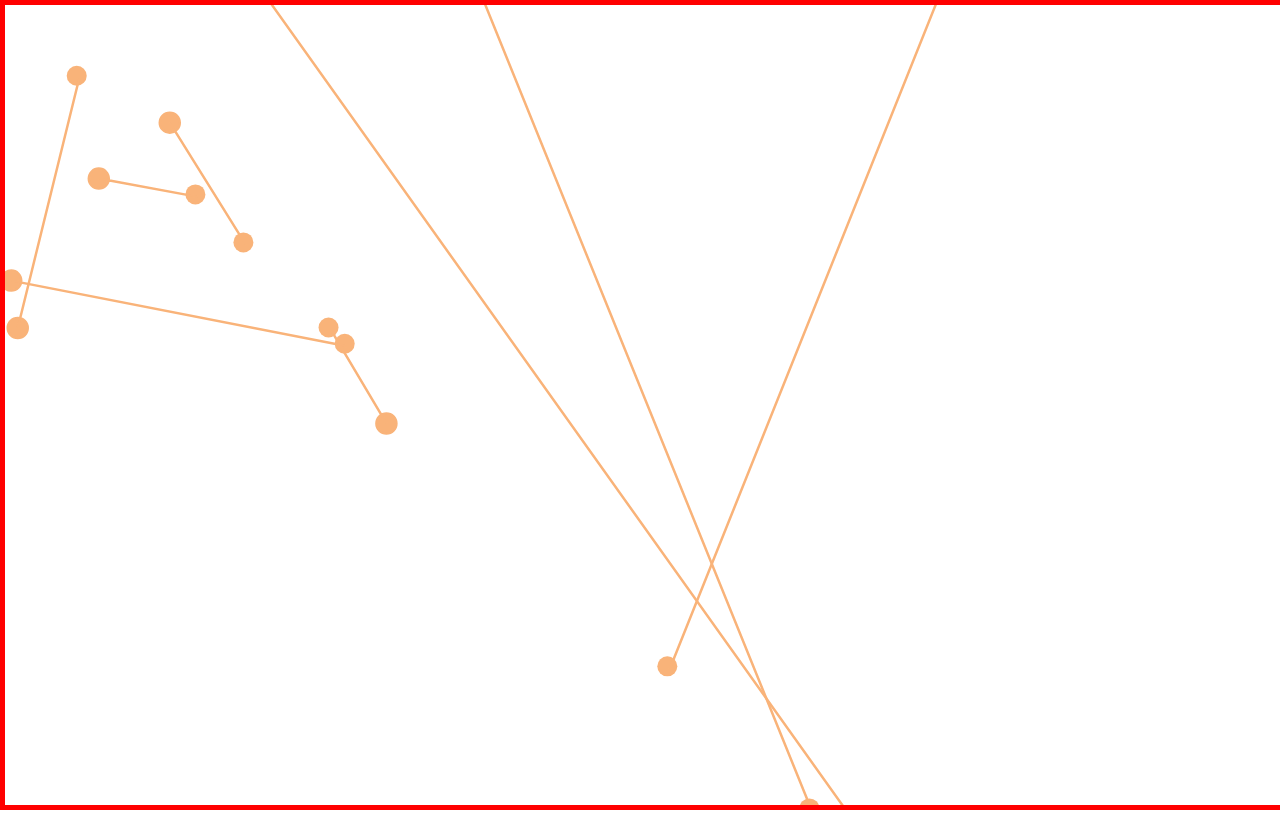
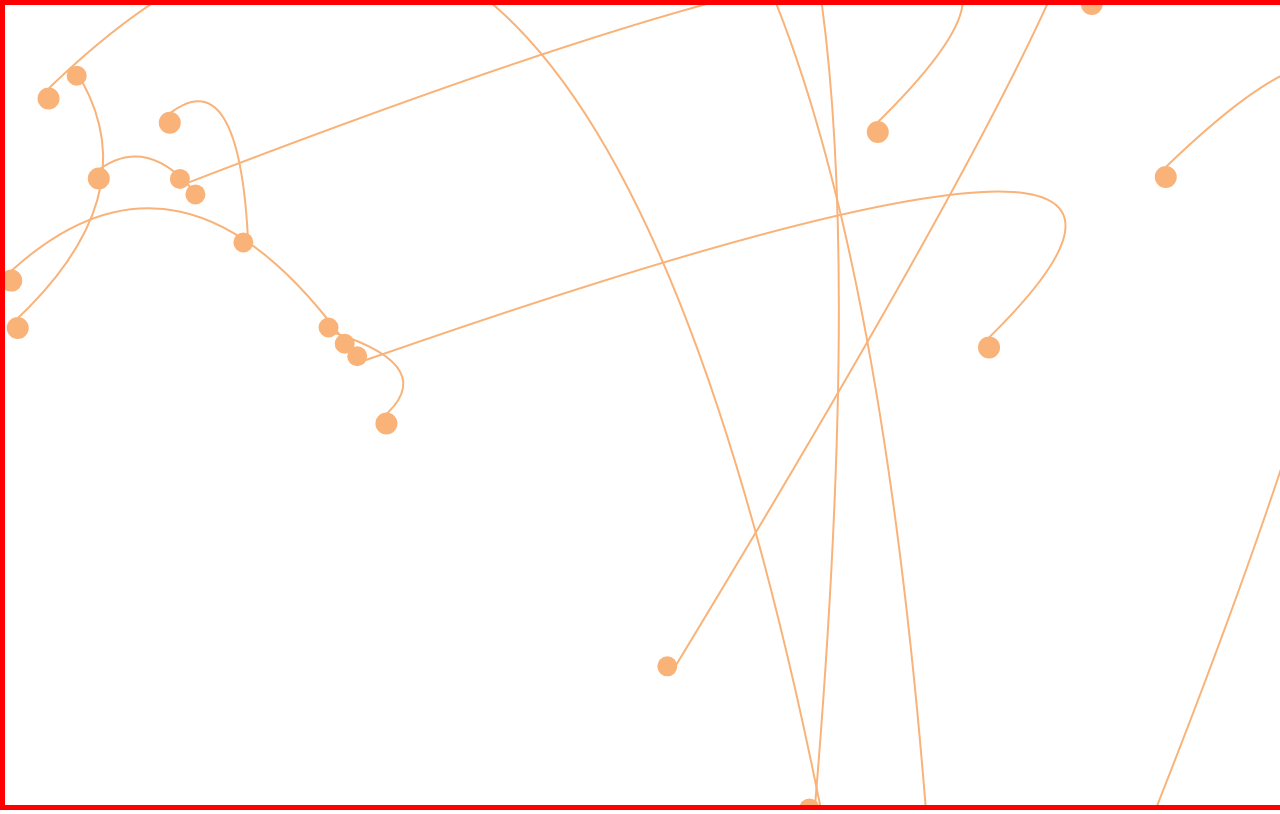
Before and after one commit to IsenrichO/hero-canvas-animation, a plain HTML site: page index.html in a window 1280 px wide. Drawn offline with Linux system fonts and the light colour scheme.

Commit message:
feat: Timed Regeneration of Nodes * Add new node connections following elapsed interval. * Include new 'getEuclideanDist()' function for distance gauging.

```diff
--- a/index.html
+++ b/index.html
@@ -11,13 +11,14 @@
 
 
   <script type="text/javascript">
+    // Controller:
     function init() {
-      // window.requestAnimationFrame(draw);
 
       window.addEventListener("resize", ResizeCanvas, false);
       ResizeCanvas();
     }
 
+    // Callback function used in response to browser window dimension changes (i.e., resizing):
     const ResizeCanvas = (evt) => {
       canvas.width = window.innerWidth;
       canvas.height = window.innerHeight
@@ -29,34 +30,52 @@
     ctx.globalCompositeOperation = "destination-over";
     // ctx.save();
 
+    //
     const generateRandFloat = (dimension = window.innerWidth) => Math.random() * dimension;
       console.log(`Randomly Generated Float:\t${generateRandFloat(window.innerWidth)}`);
 
-    const getRandVal = () => {
-      return [generateRandFloat(window.innerWidth), generateRandFloat(window.innerHeight)];
-    };
-      console.log(`Random Generated Value:\t${getRandVal()}`);
+    //
+    const getRandVal = () => ({
+      x: generateRandFloat(window.innerWidth),
+      y: generateRandFloat(window.innerHeight)
+    });
+      console.log(`Random Generated Value:\t`, getRandVal());
 
+    // Produces a small circle as positioned at node connection vertices:
     const drawNode = (coordPair) => {
       ctx.beginPath();
-      ctx.arc(...coordPair, 10, 0, 2 * Math.PI);
-      // ctx.fillStyle = "#F00";
+      // ctx.arc(...coordPair, 10, 0, 2 * Math.PI);
+      ctx.arc(...Object.values(coordPair), 10, 0, 2 * Math.PI);
       ctx.fill();
     };
 
+    // Returns the Euclidean distance spanning two particular nodes:
+    const getEuclideanDist = (coordPair1, coordPair2) => {
+      // let [xCoords, yCoords] = [[node1.coords[0], node2.coords[0]], [node1.coords[1], node2.coords[1]]];
+      let [xCoords, yCoords] = [[coordPair1.x, coordPair2.x], [coordPair1.y, coordPair2.y]];
+        console.log("xCoords:", xCoords, "yCoords:", yCoords, "CP1:", coordPair1);
+      return Math.sqrt(Math.pow(xCoords[1] - xCoords[0], 2) + Math.pow(yCoords[1] - yCoords[0], 2));
+    };
+
+    // Produces the inter-vertex edge as a quadratic Bézier curve connecting the two:
     const drawNodeAxis = (coordPair1, coordPair2) => {
-      ctx.moveTo(coordPair1[0] + 2.5, coordPair1[1] + 2.5);
-      ctx.lineTo(coordPair2[0], coordPair2[1]);
-      ctx.lineWidth = "2.5";
-      // ctx.strokeStyle = "#F00";
+      ctx.lineWidth = "2";
+      let dist = getEuclideanDist(coordPair1, coordPair2);
+        console.log("Euclidean:", dist);
+
+      ctx.moveTo(coordPair1.x + 5, coordPair1.y + 5);
+      // ctx.lineTo(coordPair2[0], coordPair2[1]);
+
+      coordPair1[0] <= coordPair2[0]
+        ? ctx.quadraticCurveTo(coordPair1.x + (dist / 2), coordPair1.y - (dist / 2), ...(Object.values(coordPair2).map(val => val - 5)))
+        : ctx.quadraticCurveTo(coordPair2.x + (dist / 2), coordPair2.y - (dist / 2), ...(Object.values(coordPair2).map(val => val - 5)));
       ctx.stroke();
     };
 
+    //
     const createFloatConnection = (coordPair1 = getRandVal(), coordPair2 = getRandVal()) => {
+      // drawNode(coordPair1) && drawNode(coordPair2);
       drawNode(coordPair1), drawNode(coordPair2);
-      // drawNode(coordPair1) && drawNode(coordPair2);
-
-      // ctx.strokeStyle = "#F00";
       drawNodeAxis(coordPair1, coordPair2);
       return [coordPair1, coordPair2];
     };
@@ -66,13 +85,14 @@
       // ctx.clearRect(0, 0, window.innerWidth, window.innerHeight);
       let currTimeSeconds = new Date().getSeconds();
         console.log("Node 1 Coordinates: ", node1.coords);
-      let bottomYCoord = Math.max.call(null, node1.coords[1], node2.coords[1]);
+      let bottomYCoord = Math.max.call(null, node1.coords.x, node2.coords.x);
         console.log("MIN:", bottomYCoord);
 
-      createFloatConnection([node1.coords[0], --node1.coords[0]], [node2.coords[0], --node2.coords[1]]);
+      createFloatConnection({x: node1.coords.x, y: --node1.coords.x}, {x: node2.coords.x, y: --node2.coords.y});
       // createFloatConnection(node1.coords, node2.coords);
-      // ctx.translate(0, -1);
     };
+
+
 
     var Node = function() {
       this.coords = getRandVal();
@@ -90,9 +110,15 @@
 
 
 
+    // let nodeConnections = [new Conexion(new Node(), new Node())];
     let nodeConnections = [...Array(8).keys()].map(i => new Conexion(new Node(), new Node()));
-    // let nodeConnections = [new Conexion(new Node(), new Node())];
       console.log(`Node Connections Array:\n`, nodeConnections);
+
+    let pushNewConexions = setInterval(function() {
+      return nodeConnections.push(new Conexion(new Node(), new Node()));
+    }, 1000);
+    // clearInterval(pushNewConexions);
+
 
     function draw() {
       ctx.strokeStyle = "#F9B379";      // "rgba(249, 179, 121, 1.0)";
@@ -102,9 +128,6 @@
       ctx.clearRect(0, 0, window.innerWidth, window.innerHeight);
 
 
-      let pushNewConexions = setInterval(function() {
-        return nodeConnections.push(new Conexion(new Node(), new Node()));
-      }, 4000);
 
       nodeConnections.forEach(cxn => {
         floatUp(cxn.nodes[0], cxn.nodes[1]);
@@ -114,7 +137,6 @@
 
 
       ctx.restore();
-      clearInterval(pushNewConexions);
         console.log("Drawing...");
     }
     draw();
```
